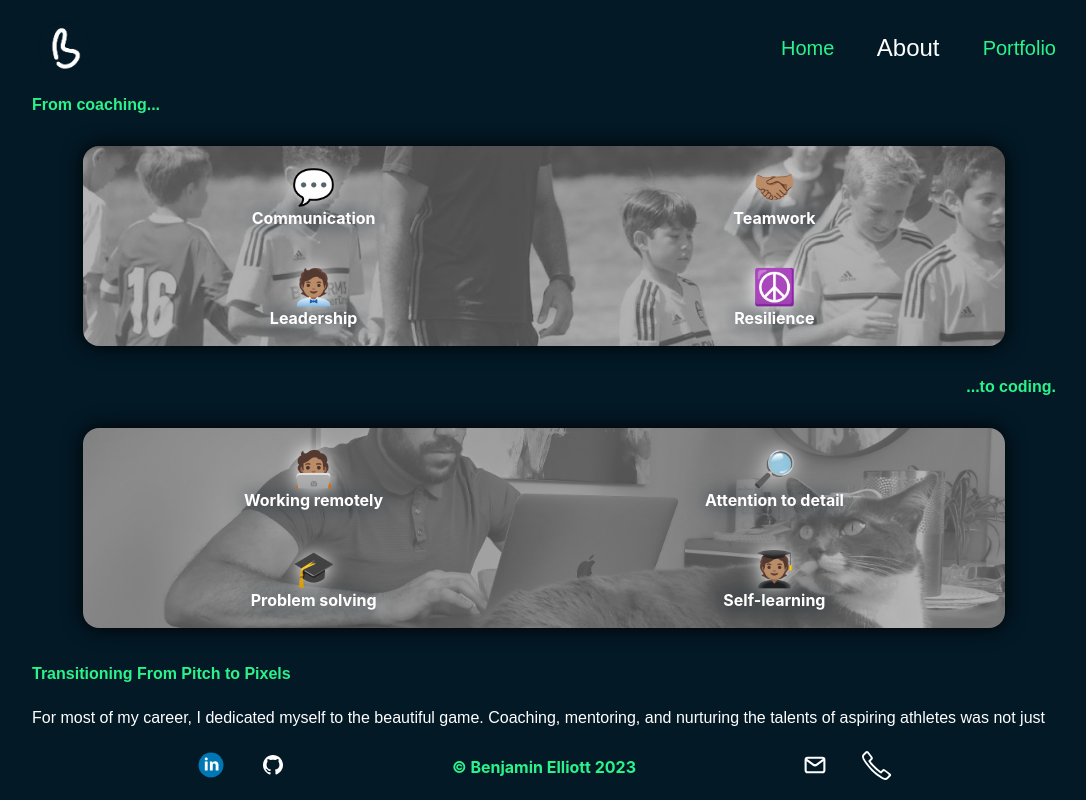
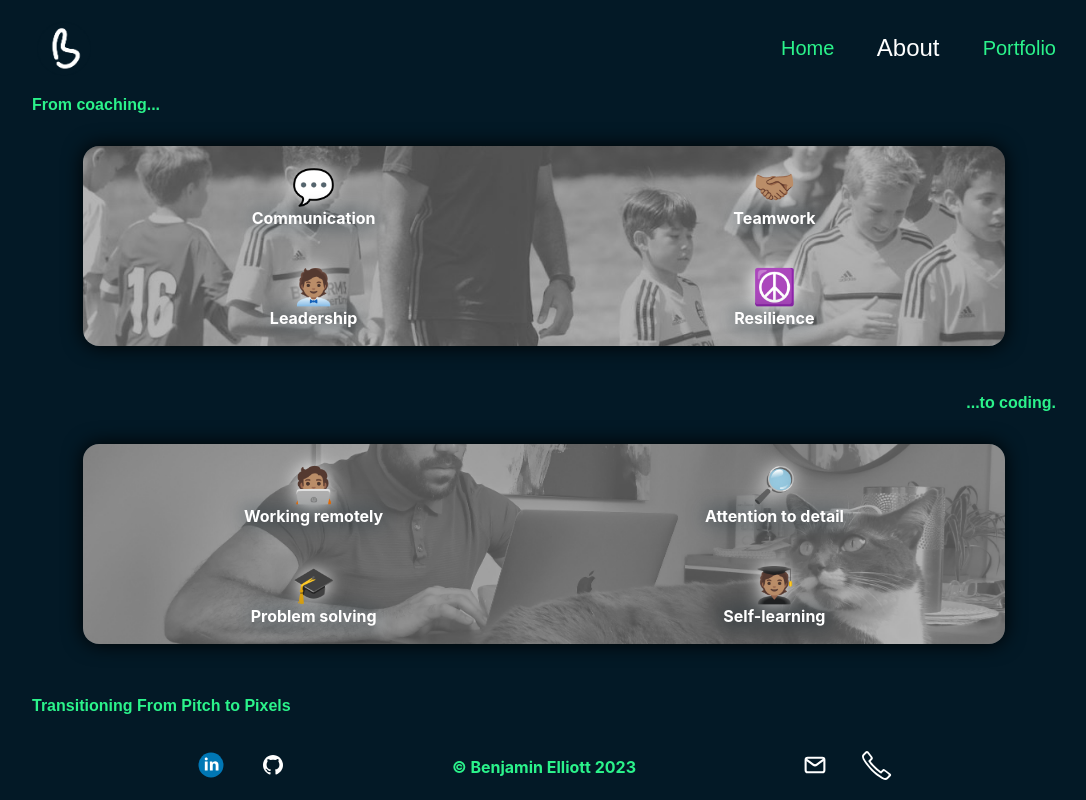
Before and after one commit to benjaminelliott/portfolio, a React (Create React App) app: page /about in a window 1280 px wide. Shown: the whole page, without its empty margins (96-1182 px from the left). Built offline with nearby package versions, Linux system fonts and the light colour scheme; a web font is replaced by a local one.

Commit message:
updated portfolio section

```diff
--- a/src/App.scss
+++ b/src/App.scss
@@ -351,7 +351,7 @@ body {
   display: flex;
   flex-direction: column;
   justify-content: flex-start;
-  row-gap: 2rem;
+  row-gap: 3rem;
 }
 
 
```
